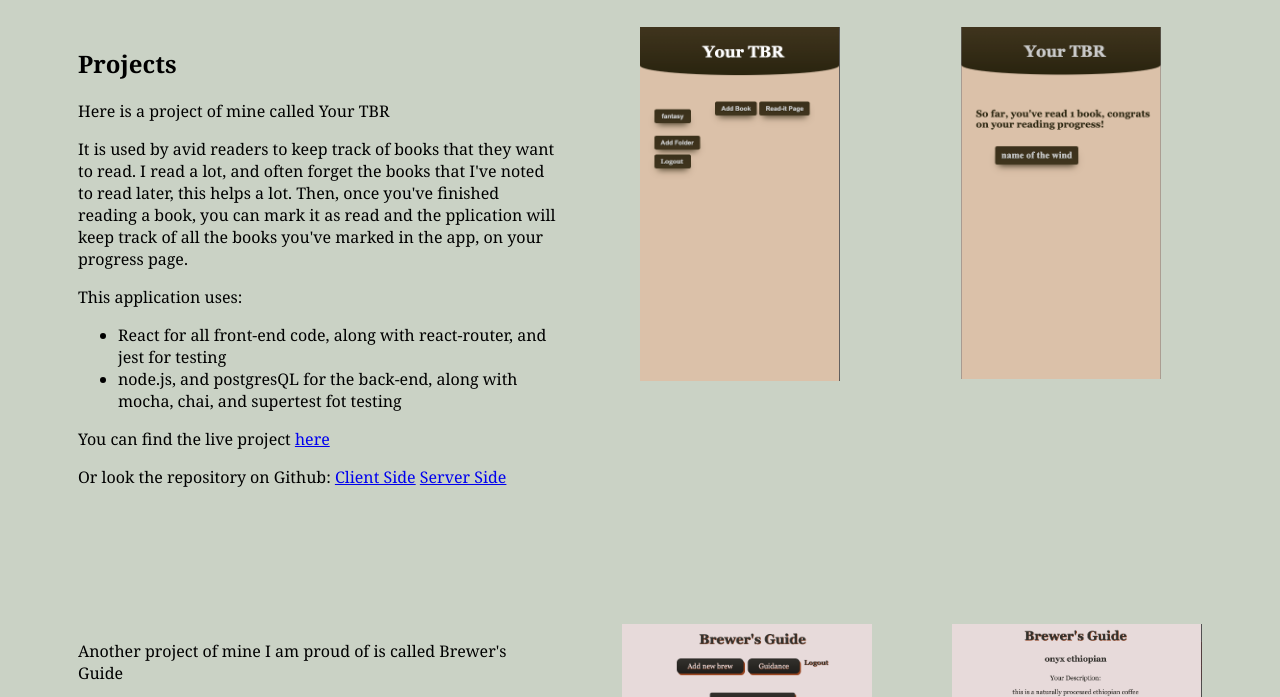
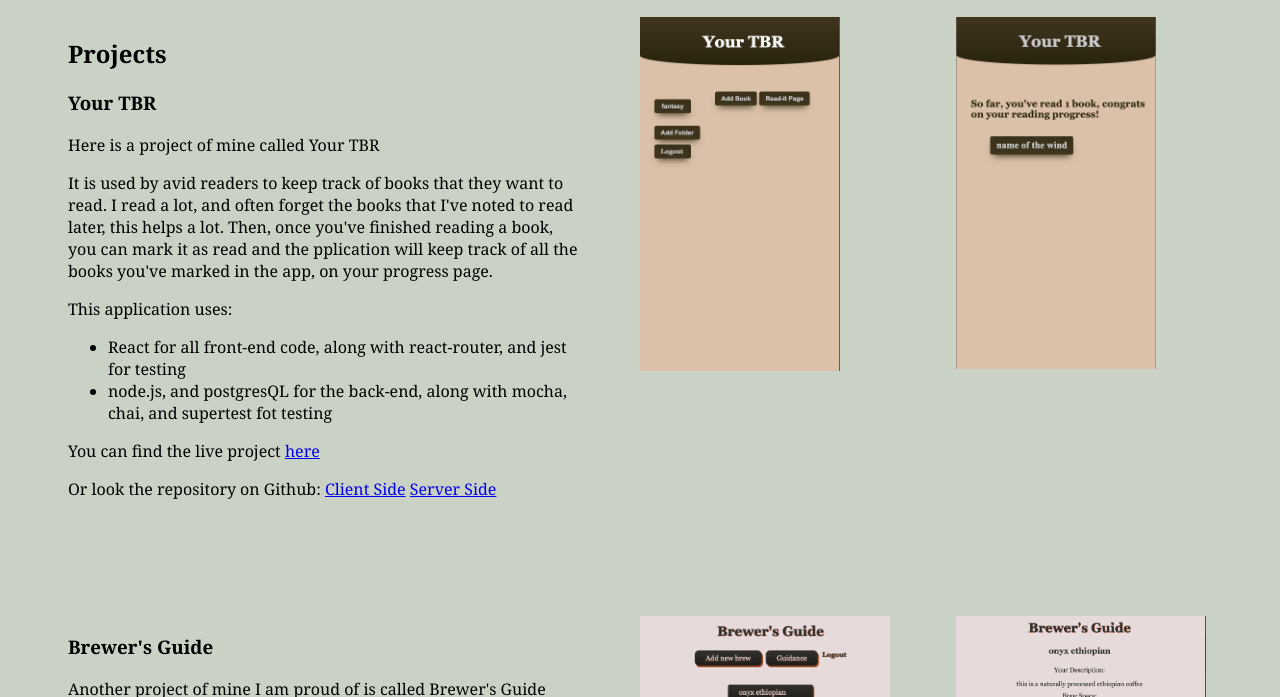
Before and after one commit to WillemRGreen/NewPortfolio, a plain HTML site: page portfolio.html in a window 1280 px wide. Shown: the part 102-799 px from the top of the page. Drawn offline with Linux system fonts and the light colour scheme.

Commit message:
final styling

```diff
--- a/portfolio.html
+++ b/portfolio.html
@@ -30,6 +30,7 @@
                 <h2>
                     Projects
                 </h2>
+                <h3>Your TBR</h3>
                     <p>
                         Here is a project of mine called Your TBR
                     </p>
@@ -60,6 +61,7 @@
         <section>
             <div class="group">
                 <div class="item-double">
+                    <h3>Brewer's Guide</h3>
                     <p>
                         Another project of mine I am proud of is called Brewer's Guide
                     </p>
@@ -90,6 +92,7 @@
         <section>
             <div class="group">
                 <div class="item-double">
+                    <h3>Spaced Repetition App</h3>
                     <p>
                         One more project that I have to show is my spaced repetition app
                     </p>
--- a/style.css
+++ b/style.css
@@ -45,9 +45,6 @@ main {
     padding-top:20px;
     padding-bottom:20px;
 }
-main div {
-  padding: 0 10px 0 10px;
-}
 
 form div textarea {
     height: 4.75rem;
@@ -81,14 +78,10 @@ footer {
 
 .item {
     flex: 1;
-
-    margin: 10px;
   }
 
 .item-double {
     flex: 2;
-
-    margin: 10px;
   }
 
 @media all and (min-width:800px) {
```
Also changed, not shown: about.html (+3 -0 lines), index.html (+1 -1 lines).
